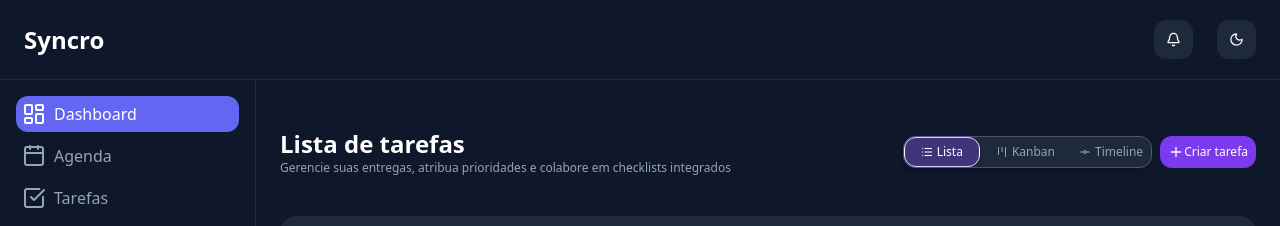
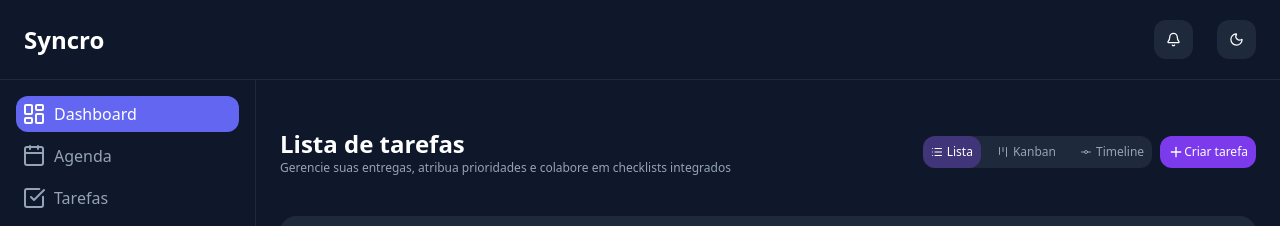
Before and after one commit to mario-leandro/productivity_website, a Next.js app: page /tarefas in a window 1280 px wide. Shown: the top 226 px of the page. Built offline with nearby package versions, Linux system fonts and the light colour scheme.

Commit message:
Iniciando desenvolvimento dos filtros das tarefas - lista finalizada, iniciando kanban

```diff
--- a/app/tarefas/page.tsx
+++ b/app/tarefas/page.tsx
@@ -1,4 +1,7 @@
+"use client";
 import {
+  Calendar,
+  ChevronRight,
   Funnel,
   GitCommitHorizontal,
   Kanban,
@@ -7,8 +10,37 @@ import {
   Search,
   SquareCheckBig,
 } from "lucide-react";
+import { useState } from "react";
 
 export default function Tarefas() {
+  const [activeTab, setActiveTab] = useState("Lista");
+
+  const modalTaskList = [
+    {
+      id: 1,
+      title: "Lista",
+      icon: <List size={12} />,
+      active: true,
+      component: TaskComponentList,
+    },
+    {
+      id: 2,
+      title: "Kanban",
+      icon: <Kanban size={12} />,
+      active: false,
+      component: "",
+    },
+    {
+      id: 3,
+      title: "Timeline",
+      icon: <GitCommitHorizontal size={12} />,
+      active: false,
+      component: "",
+    },
+  ];
+
+  const isActive = "bg-violet-500/30 text-[var(--text)]";
+
   return (
     <div className="flex flex-col p-6 gap-4 overflow-y-auto">
       <div className="flex flex-row justify-between items-center py-6">
@@ -22,25 +54,21 @@ export default function Tarefas() {
           </p>
         </div>
         <div className="flex flex-row justify-center items-center gap-2">
-          <div className="h-8 bg-[var(--surface)] flex flex-row justify-center items-center gap-2 rounded-xl shadow-md border border-[var(--surface-four)]">
-            <div className="h-full flex flex-row justify-center items-center rounded-xl shadow-md border">
-              <p className="flex flex-row justify-center items-center gap-1 bg-violet-500/30 text-xs text-[var(--text)] px-4 py-2 rounded-xl">
-                <List size={12} />
-                Lista
+          <div className="h-8 bg-[var(--surface)] flex flex-row justify-center items-center gap-2 rounded-xl">
+            {modalTaskList.map((item) => (
+              <div
+                key={item.id}
+                onClick={() => setActiveTab(item.title)}
+                className={`h-full flex flex-row justify-center items-center rounded-xl`}
+              >
+                <p
+                  className={`flex flex-row justify-center items-center gap-1 text-xs rounded-xl cursor-pointer p-2 ${activeTab === item.title ? isActive : "text-[var(--text-secundary)]"}`}
+                >
+                  {item.icon}
+                  {item.title}
                 </p>
               </div>
-            <div className="h-full flex flex-row justify-center items-center">
-              <p className="flex flex-row justify-center items-center gap-1 text-xs text-[var(--text-secundary)] p-2 rounded-xl">
-                <Kanban size={12} />
-                Kanban
-              </p>
-            </div>
-            <div className="h-full flex flex-row justify-center items-center">
-              <p className="flex flex-row justify-center items-center gap-1 text-xs text-[var(--text-secundary)] p-2 rounded-xl">
-                <GitCommitHorizontal size={12} />
-                Timeline
-              </p>
-            </div>
+            ))}
           </div>
 
           <button className="h-8 bg-[var(--secundary)] text-white p-2 rounded-xl text-xs flex justify-center items-center">
@@ -102,6 +130,15 @@ export default function Tarefas() {
         </div>
       </div>
 
+      {activeTab === "Lista" && <TaskComponentList />}
+      {activeTab === "Kanban" && <TaskComponentKanban />}
+      {activeTab === "Timeline" && <TaskComponentTimeline />}
+    </div>
+  );
+}
+
+function TaskComponentList() {
+  return (
     <div className="flex flex-col gap-4 bg-[var(--surface)] rounded-2xl p-6">
       <div className="h-15 flex flex-row justify-between bg-[var(--surface-three)] border border-[var(--surface-four)] rounded-2xl">
         <div className="flex flex-row">
@@ -145,6 +182,85 @@ export default function Tarefas() {
         </div>
       </div>
     </div>
+  );
+}
+
+function TaskComponentKanban() {
+  return (
+    <div className="flex flex-row gap-4">
+      <div className="h-100 w-100 bg-[var(--surface)] border-t-4 border-blue-500 rounded-2xl">
+        <div className="flex flex-row items-center justify-between p-4">
+          <p className="flex flex-row items-center text-xs text-[var(--text)] font-semibold gap-2">
+            A Fazer
+            <Calendar size={16} />
+          </p>
+          <span className="text-xs text-[var(--text-secundary)] bg-[var(--surface-three)] w-6 h-6 flex flex-row items-center justify-center rounded-full">
+            0
+          </span>
+        </div>
+        <div className="flex flex-col gap-4 px-4">
+          <div className="flex flex-col justify-between bg-[var(--surface-three)] border border-[var(--surface-four)] rounded-2xl">
+            <div className="flex flex-col gap-2 p-3">
+              <div className="flex flex-row justify-between items-center">
+                <span className="bg-yellow-400/20 border border-yellow-400/60 text-yellow-400 text-[10px] uppercase rounded p-1">
+                  Média
+                </span>
+
+                <div className="flex flex-row">
+                  <button className="flex flex-row items-center justify-center cursor-pointer">
+                    <ChevronRight size={16} />
+                  </button>
+                </div>
+              </div>
+
+              <div className="flex flex-col justify-center items-start">
+                <p className="text-sm text-[var(--text)] font-semibold">
+                  Fazer API do Syncro
+                </p>
+                <p className="text-xs text-[var(--text-secundary)]">
+                  Integrar API do Syncro com o sistema.
+                </p>
+              </div>
+
+              <hr className="border-[var(--surface-four)]" />
+
+              <div className="flex flex-row justify-between items-center">
+                <div className="flex flex-row items-center justify-center gap-1 px-1">
+                  <p className="text-xs text-[var(--text-secundary)]">
+                    Estudos
+                  </p>
+                </div>
+
+                <div className="flex flex-row items-center justify-center gap-1 p-1 rounded-sm">
+                  <p className="text-xs text-[var(--text-secundary)]">
+                    2026-07-20
+                  </p>
+                </div>
+              </div>
+            </div>
+          </div>
+        </div>
+      </div>
+      <div className="h-100 w-100 bg-[var(--surface)] border-t-4 border-yellow-500 rounded-2xl">
+        <div></div>
+        <div></div>
+      </div>
+      <div className="h-100 w-100 bg-[var(--surface)] border-t-4 border-purple-500 rounded-2xl">
+        <div></div>
+        <div></div>
+      </div>
+      <div className="h-100 w-100 bg-[var(--surface)] border-t-4 border-green-500 rounded-2xl">
+        <div></div>
+        <div></div>
+      </div>
     </div>
   );
 }
+
+function TaskComponentTimeline() {
+  return (
+    <div>
+      <p>Timeline</p>
+    </div>
+  );
+}
```
Lines whose indentation alone changed are shown as unchanged.
